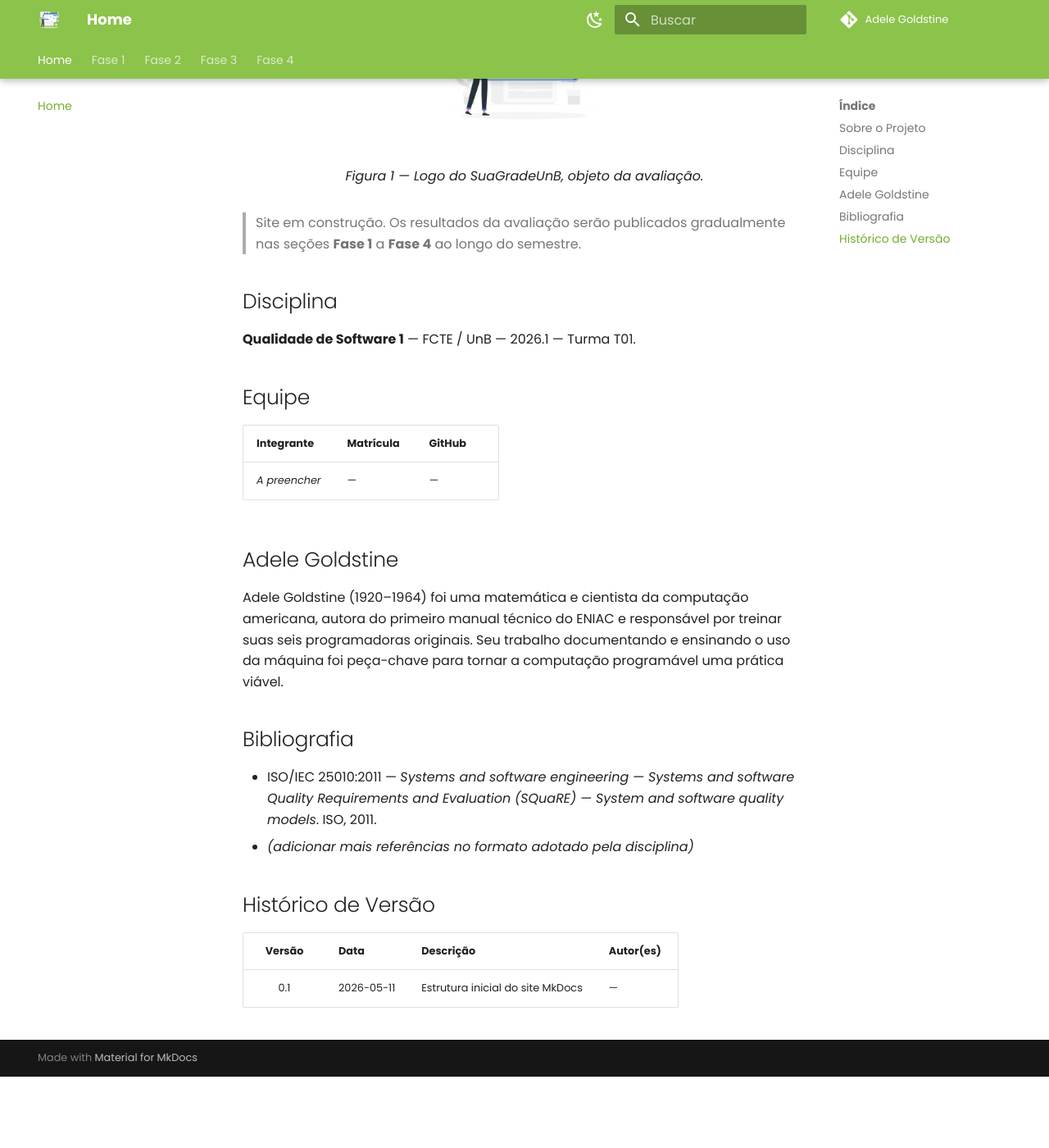
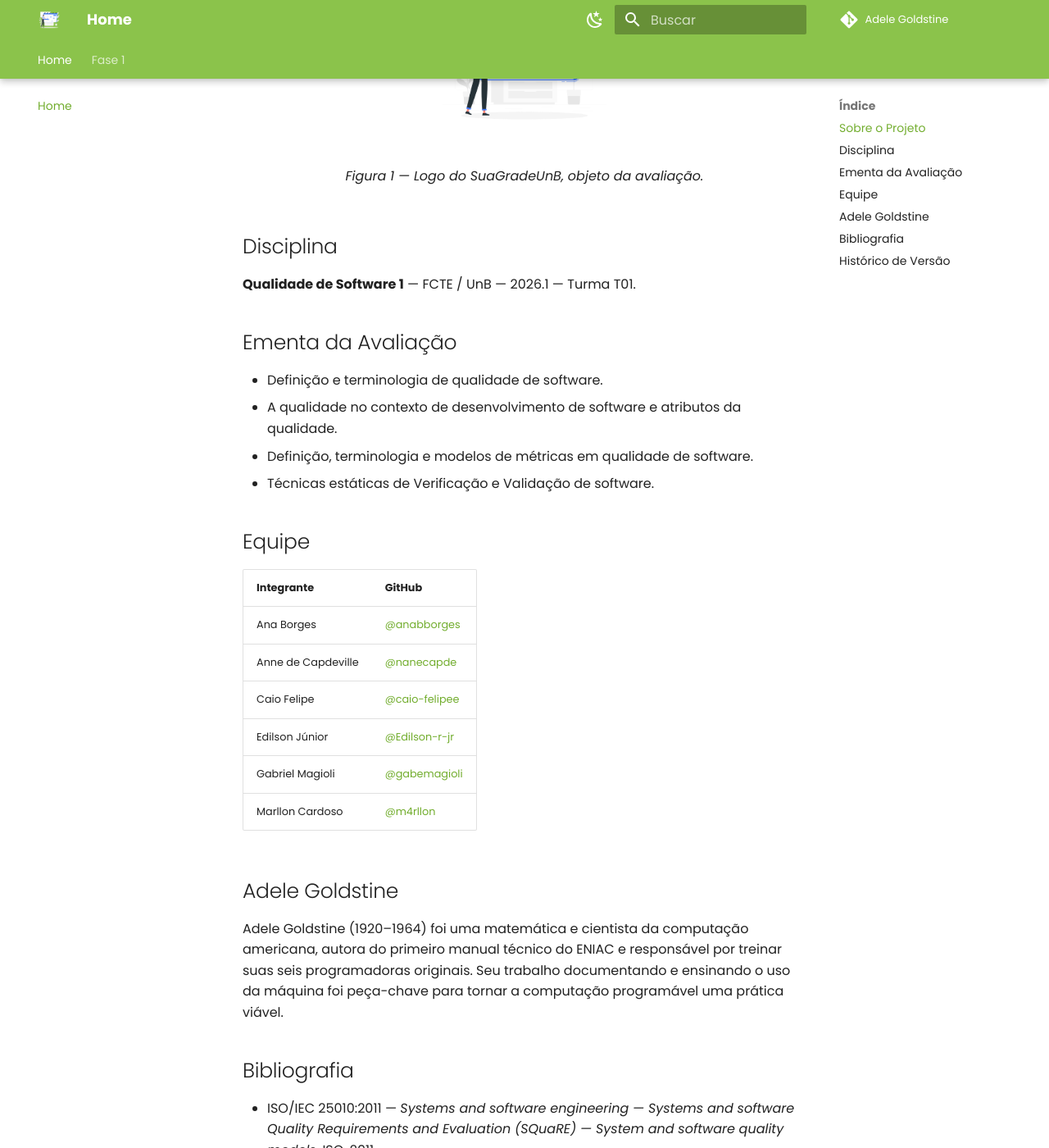
Before and after one commit to FCTE-Qualidade-de-Software-1/2026-1_T01_ADELE_GOLDSTINE, an MkDocs documentation site: the page built from docs/index.md, in a window 1280 px wide and 1400 px high, scrolled down 517 px. Shown: the whole window at 82% size. Built offline with MkDocs 1.6.1 and Material for MkDocs 9.7.7, drawn with Linux system fonts in a browser that asks for light colours; comment, search, counter and statistics services are not loaded; before the commit the page ends 1830 px from its top, so only the background shows below that; some of the changed text lies outside the part shown.

Commit message:
feat: update conclusion section, remove obsolete phase1 file, and enhance navigation

```diff
--- a/docs/index.md
+++ b/docs/index.md
@@ -11,17 +11,27 @@ A análise utiliza o modelo **ISO/IEC 25010**, com foco nas características de
   <figcaption>Figura 1 — Logo do SuaGradeUnB, objeto da avaliação.</figcaption>
 </figure>
 
-> Site em construção. Os resultados da avaliação serão publicados gradualmente nas seções **Fase 1** a **Fase 4** ao longo do semestre.
-
 ## Disciplina
 
 **Qualidade de Software 1** — FCTE / UnB — 2026.1 — Turma T01.
 
+## Ementa da Avaliação
+
+- Definição e terminologia de qualidade de software.
+- A qualidade no contexto de desenvolvimento de software e atributos da qualidade.
+- Definição, terminologia e modelos de métricas em qualidade de software.
+- Técnicas estáticas de Verificação e Validação de software.
+
 ## Equipe
 
-| Integrante | Matrícula | GitHub |
-|---|---|---|
-| _A preencher_ | _—_ | _—_ |
+| Integrante | GitHub |
+|---|---|
+| Ana Borges | [@anabborges](https://github.com/anabborges) |
+| Anne de Capdeville | [@nanecapde](https://github.com/nanecapde) |
+| Caio Felipe | [@caio-felipee](https://github.com/caio-felipee) |
+| Edilson Júnior | [@Edilson-r-jr](https://github.com/Edilson-r-jr) |
+| Gabriel Magioli | [@gabemagioli](https://github.com/gabemagioli) |
+| Marllon Cardoso | [@m4rllon](https://github.com/m4rllon) |
 
 ## Adele Goldstine
 
@@ -37,3 +47,4 @@ Adele Goldstine (1920–1964) foi uma matemática e cientista da computação am
 | Versão | Data       | Descrição                              | Autor(es) |
 |:------:|:-----------|:---------------------------------------|:----------|
 | 0.1    | 2026-05-11 | Estrutura inicial do site MkDocs       | —         |
+| 1.0    | 2026-05-13 | Adição da ementa da avaliação e da equipe (GitHubs dos integrantes) | Caio Felipe |
--- a/mkdocs.yml
+++ b/mkdocs.yml
@@ -10,24 +10,8 @@ nav:
       - Objeto de Estudo: fase1/objetoDeEstudo.md
       - Contexto da Avaliação: fase1/contexto-da-avaliacao.md
       - ODS: fase1/ods.md
-      - Propósito da Avaliação: fase1/fase1.md
       - Modelo de Qualidade: fase1/qualidades.md
       - Conclusão: fase1/conclusao.md
-      - Tabela de Contribuição: fase1/tabela_contribuicao.md
-  - Fase 2:
-      - Especificação da Avaliação: fase2/fase2.md
-      - Objetivos de medição 1 - Segurança: fase2/seguranca.md
-      - Objetivos de medição 2 - Manutenibilidade: fase2/manutenibilidade.md
-      - Níveis de pontuação e Critérios de julgamento: fase2/criterios.md
-      - Tabela de Contribuição: fase2/tabela_contribuicao.md
-  - Fase 3:
-      - Planejamento da Avaliação: fase3/planejamento.md
-      - Tabela de Contribuição: fase3/tabela_contribuicao.md
-  - Fase 4:
-      - Resultados da Avaliação: fase4/fase4.md
-      - Avaliação Segurança: fase4/seguranca.md
-      - Avaliação Manutenibilidade: fase4/manutenibilidade.md
-      - Tabela de Contribuição: fase4/tabela_contribuicao.md
 
 theme:
   name: material
```
Also changed, not shown: docs/fase1/conclusao.md (+1 -0 lines), docs/fase1/fase1.md (deleted, +0 -19 lines).
